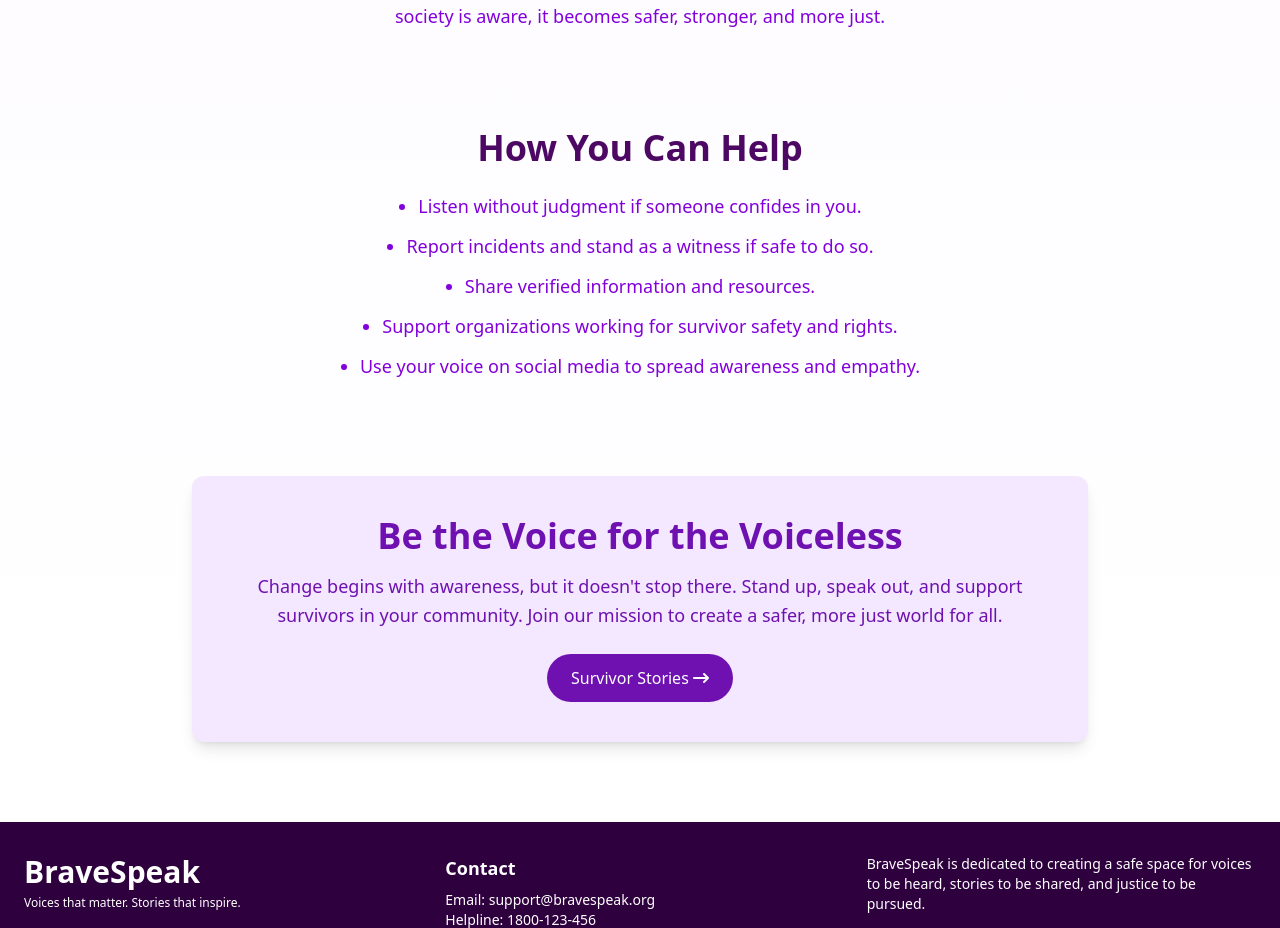
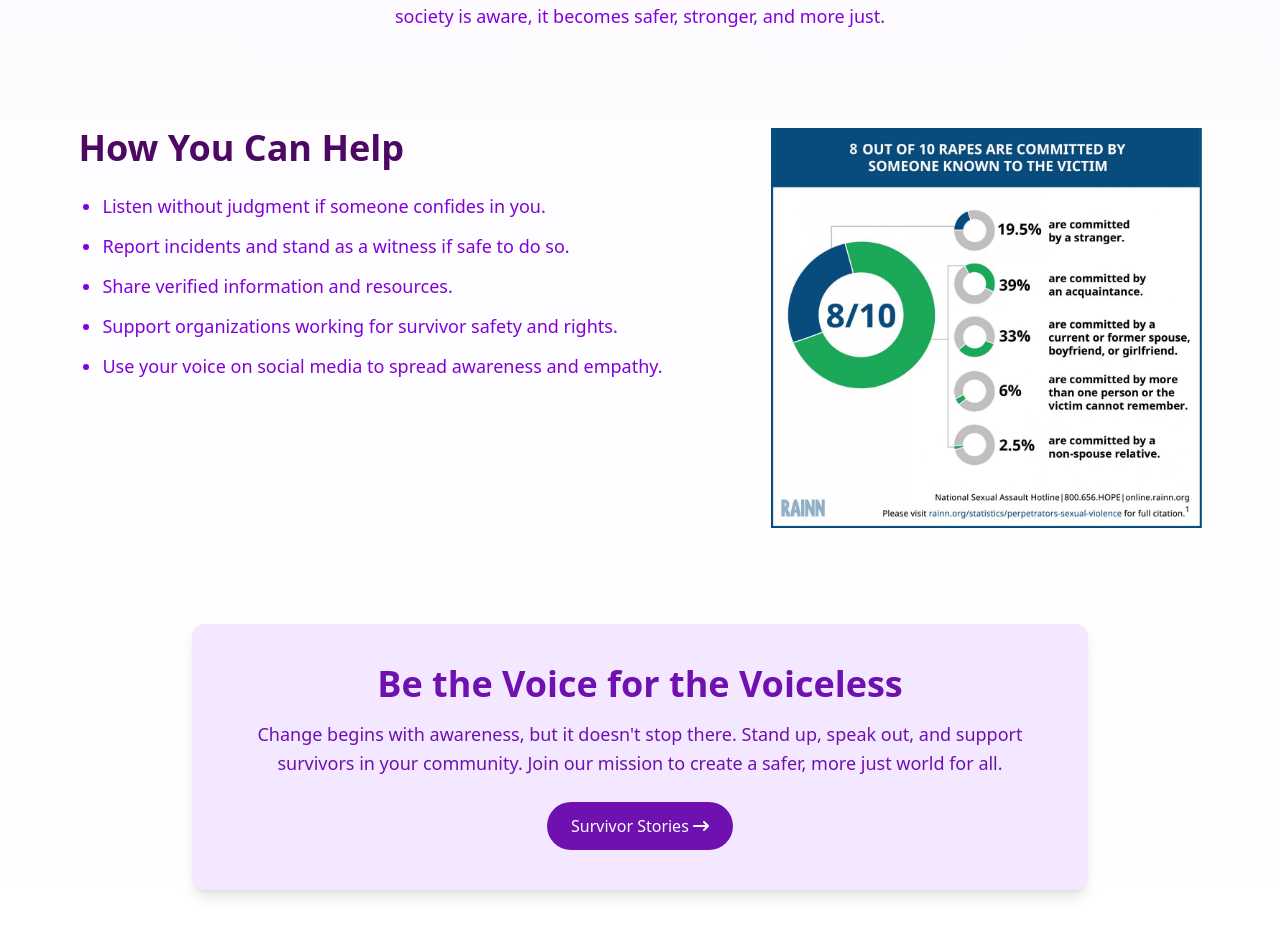
Before and after one commit to DIVYA-PAWAR-03/BraveSpeak, a React (Vite) app: page / in a window 1280 px wide. Shown: the part 1725-2653 px from the top of the page. Built offline with nearby package versions, Linux system fonts and the light colour scheme.

Commit message:
Updated Homepage section

```diff
--- a/src/pages/Homepage.jsx
+++ b/src/pages/Homepage.jsx
@@ -104,16 +104,19 @@ export default function HomePage() {
       </section>
 
       {/* How You Can Help Section */}
-      <section className='mt-24 px-6'>
-  <h2 className='text-center text-4xl font-semibold text-[#4d0864] mb-6'>How You Can Help</h2>
-  <ul className='max-w-4xl mx-auto text-purple-700 text-lg space-y-3 list-disc flex flex-col items-center text-justify'>
+      <section className='mt-24 px-6 flex justify-around'>
+        <div>
+  <h2 className='text-4xl font-semibold text-[#4d0864] mb-6'>How You Can Help</h2>
 
+  <ul className='max-w-4xl text-purple-700 text-lg space-y-3 list-disc pl-6'>
     <li>Listen without judgment if someone confides in you.</li>
     <li>Report incidents and stand as a witness if safe to do so.</li>
     <li>Share verified information and resources.</li>
     <li>Support organizations working for survivor safety and rights.</li>
     <li>Use your voice on social media to spread awareness and empathy.</li>
   </ul>
+  </div>
+  <img src="/images/ratio.jpg" alt="" className='h-[400px]' />
 </section>
 
       {/* Call to Action Section */}
```
